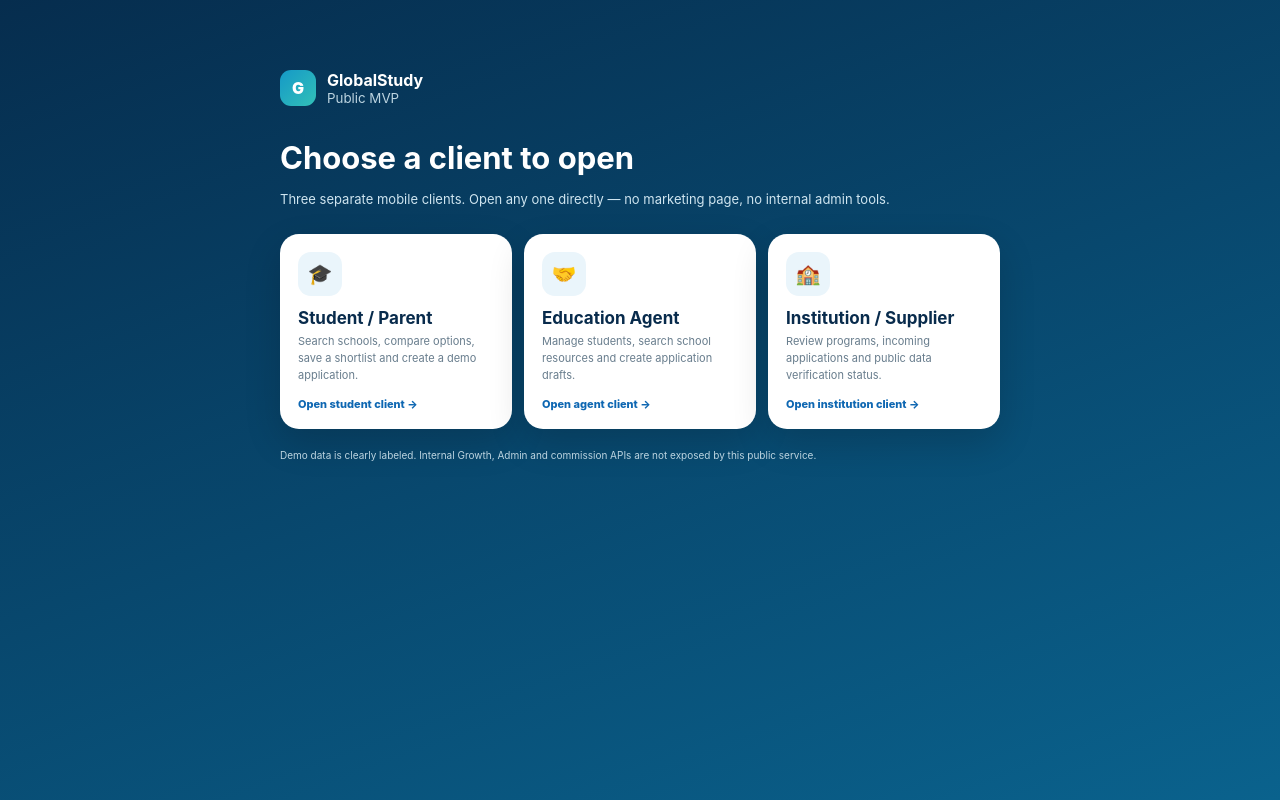
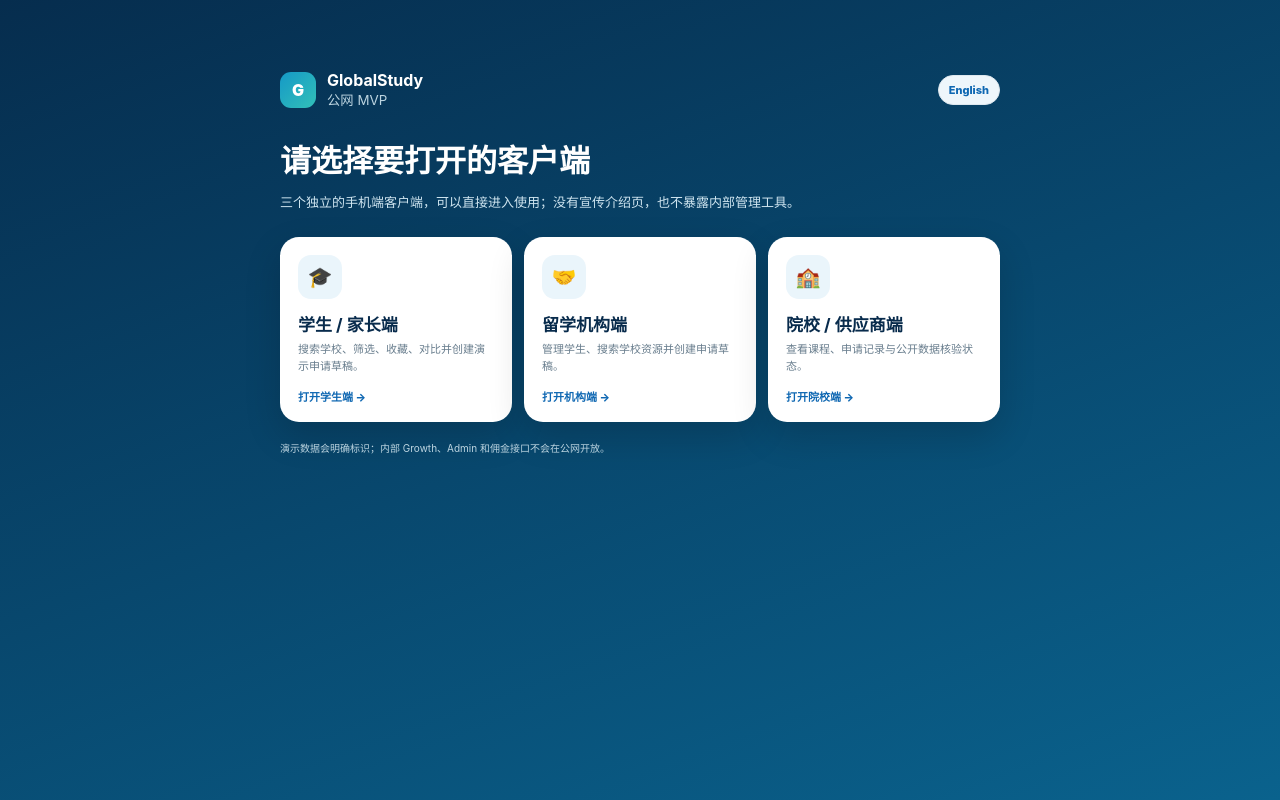
Before and after one commit to Buer5460/stackryze-deploy, a website: page public-world/index.html in a window 1280 px wide. Drawn offline with Linux system fonts and the light colour scheme.

Commit message:
i18n: default public client selector to Chinese with English switch

```diff
--- a/public-world/index.html
+++ b/public-world/index.html
@@ -1,40 +1,67 @@
 <!doctype html>
-<html lang="en">
+<html lang="zh-CN">
 <head>
 <meta charset="utf-8">
 <meta name="viewport" content="width=device-width,initial-scale=1,viewport-fit=cover">
 <meta name="theme-color" content="#062d4e">
-<title>GlobalStudy — Choose a client</title>
+<title>GlobalStudy — 选择客户端</title>
 <link rel="stylesheet" href="/app.css">
 </head>
 <body>
 <main class="portal">
   <div class="portal-inner">
-    <div class="portal-brand"><div class="logo">G</div><div><b>GlobalStudy</b><small style="display:block;color:#bcd4e0">Public MVP</small></div></div>
-    <h1>Choose a client to open</h1>
-    <p class="portal-lead">Three separate mobile clients. Open any one directly — no marketing page, no internal admin tools.</p>
+    <div class="portal-brand" style="justify-content:space-between">
+      <div style="display:flex;align-items:center;gap:11px"><div class="logo">G</div><div><b>GlobalStudy</b><small style="display:block;color:#bcd4e0" id="subTitle">公网 MVP</small></div></div>
+      <button class="lang-btn" id="langBtn">English</button>
+    </div>
+    <h1 id="title">请选择要打开的客户端</h1>
+    <p class="portal-lead" id="lead">三个独立的手机端客户端，可以直接进入使用；没有宣传介绍页，也不暴露内部管理工具。</p>
     <div class="client-grid">
       <a class="client-card" href="/student.html">
         <div class="icon">🎓</div>
-        <h2>Student / Parent</h2>
-        <p>Search schools, compare options, save a shortlist and create a demo application.</p>
-        <div class="open">Open student client →</div>
+        <h2 id="studentTitle">学生 / 家长端</h2>
+        <p id="studentText">搜索学校、筛选、收藏、对比并创建演示申请草稿。</p>
+        <div class="open" id="studentOpen">打开学生端 →</div>
       </a>
       <a class="client-card" href="/agent.html">
         <div class="icon">🤝</div>
-        <h2>Education Agent</h2>
-        <p>Manage students, search school resources and create application drafts.</p>
-        <div class="open">Open agent client →</div>
+        <h2 id="agentTitle">留学机构端</h2>
+        <p id="agentText">管理学生、搜索学校资源并创建申请草稿。</p>
+        <div class="open" id="agentOpen">打开机构端 →</div>
       </a>
       <a class="client-card" href="/institution.html">
         <div class="icon">🏫</div>
-        <h2>Institution / Supplier</h2>
-        <p>Review programs, incoming applications and public data verification status.</p>
-        <div class="open">Open institution client →</div>
+        <h2 id="instTitle">院校 / 供应商端</h2>
+        <p id="instText">查看课程、申请记录与公开数据核验状态。</p>
+        <div class="open" id="instOpen">打开院校端 →</div>
       </a>
     </div>
-    <div class="portal-note">Demo data is clearly labeled. Internal Growth, Admin and commission APIs are not exposed by this public service.</div>
+    <div class="portal-note" id="note">演示数据会明确标识；内部 Growth、Admin 和佣金接口不会在公网开放。</div>
   </div>
 </main>
+<script>
+const I18N={
+  zh:{subTitle:'公网 MVP',title:'请选择要打开的客户端',lead:'三个独立的手机端客户端，可以直接进入使用；没有宣传介绍页，也不暴露内部管理工具。',
+      studentTitle:'学生 / 家长端',studentText:'搜索学校、筛选、收藏、对比并创建演示申请草稿。',studentOpen:'打开学生端 →',
+      agentTitle:'留学机构端',agentText:'管理学生、搜索学校资源并创建申请草稿。',agentOpen:'打开机构端 →',
+      instTitle:'院校 / 供应商端',instText:'查看课程、申请记录与公开数据核验状态。',instOpen:'打开院校端 →',
+      note:'演示数据会明确标识；内部 Growth、Admin 和佣金接口不会在公网开放。',btn:'English',html:'zh-CN',page:'GlobalStudy — 选择客户端'},
+  en:{subTitle:'Public MVP',title:'Choose a client to open',lead:'Three separate mobile clients. Open any one directly — no marketing page, no internal admin tools.',
+      studentTitle:'Student / Parent',studentText:'Search schools, compare options, save a shortlist and create a demo application.',studentOpen:'Open student client →',
+      agentTitle:'Education Agent',agentText:'Manage students, search school resources and create application drafts.',agentOpen:'Open agent client →',
+      instTitle:'Institution / Supplier',instText:'Review programs, incoming applications and public data verification status.',instOpen:'Open institution client →',
+      note:'Demo data is clearly labeled. Internal Growth, Admin and commission APIs are not exposed by this public service.',btn:'中文',html:'en',page:'GlobalStudy — Choose a client'}
+};
+let lang=localStorage.getItem('gs-world-lang')||'zh';
+function apply(){
+  const t=I18N[lang];document.documentElement.lang=t.html;document.title=t.page;
+  for(const k of ['subTitle','title','lead','studentTitle','studentText','studentOpen','agentTitle','agentText','agentOpen','instTitle','instText','instOpen','note']){
+    document.getElementById(k).textContent=t[k];
+  }
+  document.getElementById('langBtn').textContent=t.btn;
+}
+document.getElementById('langBtn').onclick=()=>{lang=lang==='zh'?'en':'zh';localStorage.setItem('gs-world-lang',lang);apply()};
+apply();
+</script>
 </body>
 </html>
```
